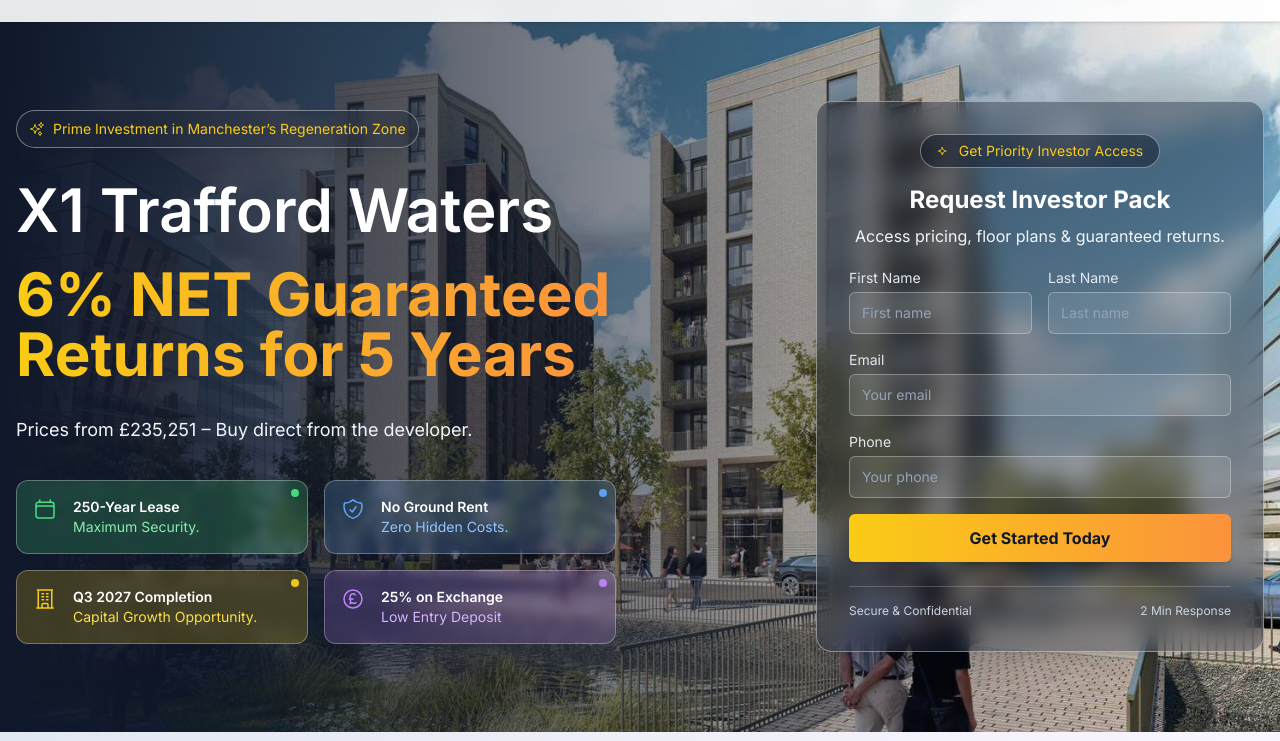
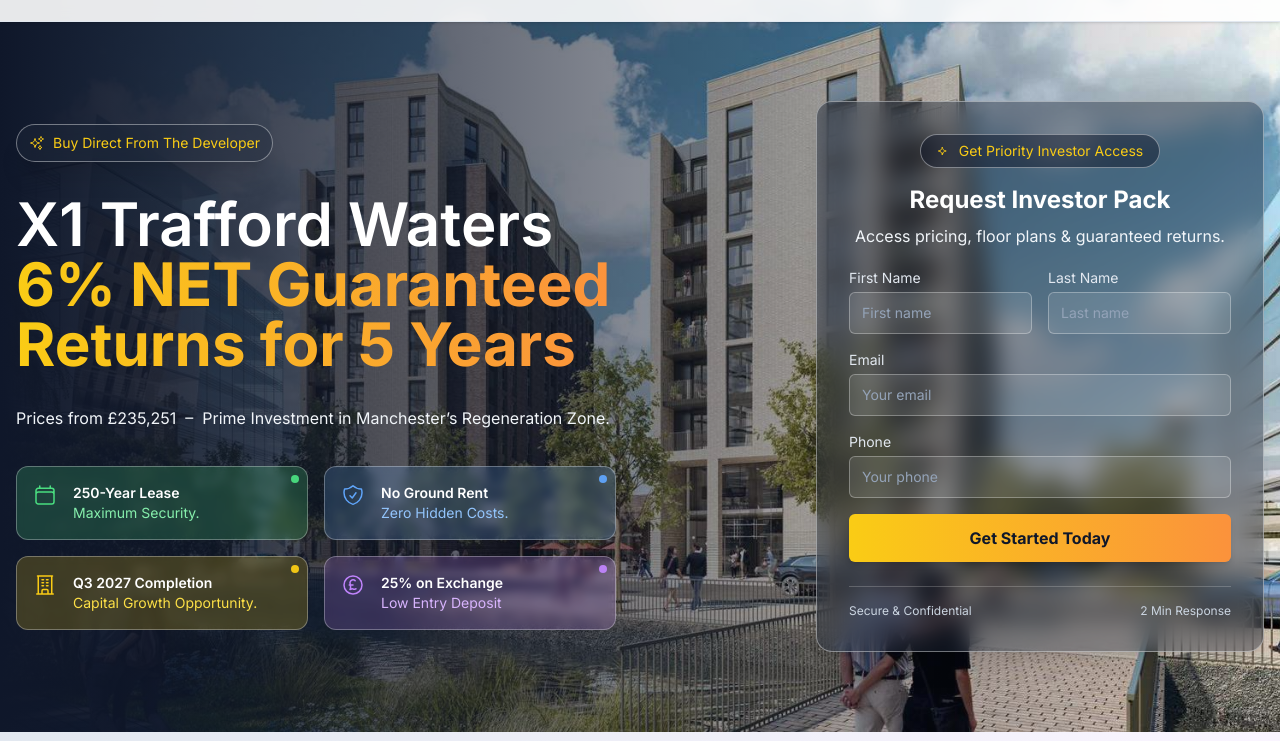
Before and after one commit to TheMistryCoder/TW-Landing-Page, a website: page index.html in a window 1280 px wide. Shown: the part 59-800 px from the top of the page. Drawn offline with nearby package versions, Linux system fonts and the light colour scheme; files that its build step writes are made by us from their sources.

Commit message:
hero subtext update

```diff
--- a/index.html
+++ b/index.html
@@ -107,15 +107,19 @@
 								<title>Exclusive Offer</title>
 								<path stroke-linecap="round" stroke-linejoin="round" d="M9.813 15.904 9 18.75l-.813-2.846a4.5 4.5 0 0 0-3.09-3.09L2.25 12l2.846-.813a4.5 4.5 0 0 0 3.09-3.09L9 5.25l.813 2.846a4.5 4.5 0 0 0 3.09 3.09L15.75 12l-2.846.813a4.5 4.5 0 0 0-3.09 3.09ZM18.259 8.715 18 9.75l-.259-1.035a3.375 3.375 0 0 0-2.455-2.456L14.25 6l1.036-.259a3.375 3.375 0 0 0 2.455-2.456L18 2.25l.259 1.035a3.375 3.375 0 0 0 2.456 2.456L21.75 6l-1.035.259a3.375 3.375 0 0 0-2.456 2.456ZM16.894 20.567 16.5 21.75l-.394-1.183a2.25 2.25 0 0 0-1.423-1.423L13.5 18.75l1.183-.394a2.25 2.25 0 0 0 1.423-1.423l.394-1.183.394 1.183a2.25 2.25 0 0 0 1.423 1.423l1.183.394-1.183.394a2.25 2.25 0 0 0-1.423 1.423Z" />
 							</svg>
-							Prime Investment in Manchester’s Regeneration Zone
+							Buy Direct From The Developer
 						</div>
 
-						<h1 class="text-4xl md:text-5xl lg:text-6xl font-semibold space-y-6">
+						<h1 class="text-4xl md:text-5xl lg:text-6xl font-semibold space-y-">
 							<span class="block">X1 Trafford Waters</span>
 							<span class="block font-extrabold text-transparent bg-clip-text bg-gradient-to-r from-yellow-400 to-orange-400"> 6% NET Guaranteed Returns for 5 Years </span>
 						</h1>
 
-						<p class="text-base sm:text-lg text-slate-100">Prices from £235,251 – Buy direct from the developer.</p>
+						<p class="text-base text-slate-100">
+							<span class="block sm:inline">Prices from £235,251</span>
+							<span class="hidden sm:inline">&nbsp;–&nbsp;</span>
+							<span class="block sm:inline mt-2">Prime Investment in Manchester’s Regeneration Zone.</span>
+						</p>
 
 						<!-- Feature Cards (Updated Minimalist Version) -->
 						<div class="grid grid-cols-1 md:grid-cols-2 gap-4 pt-1">
```
